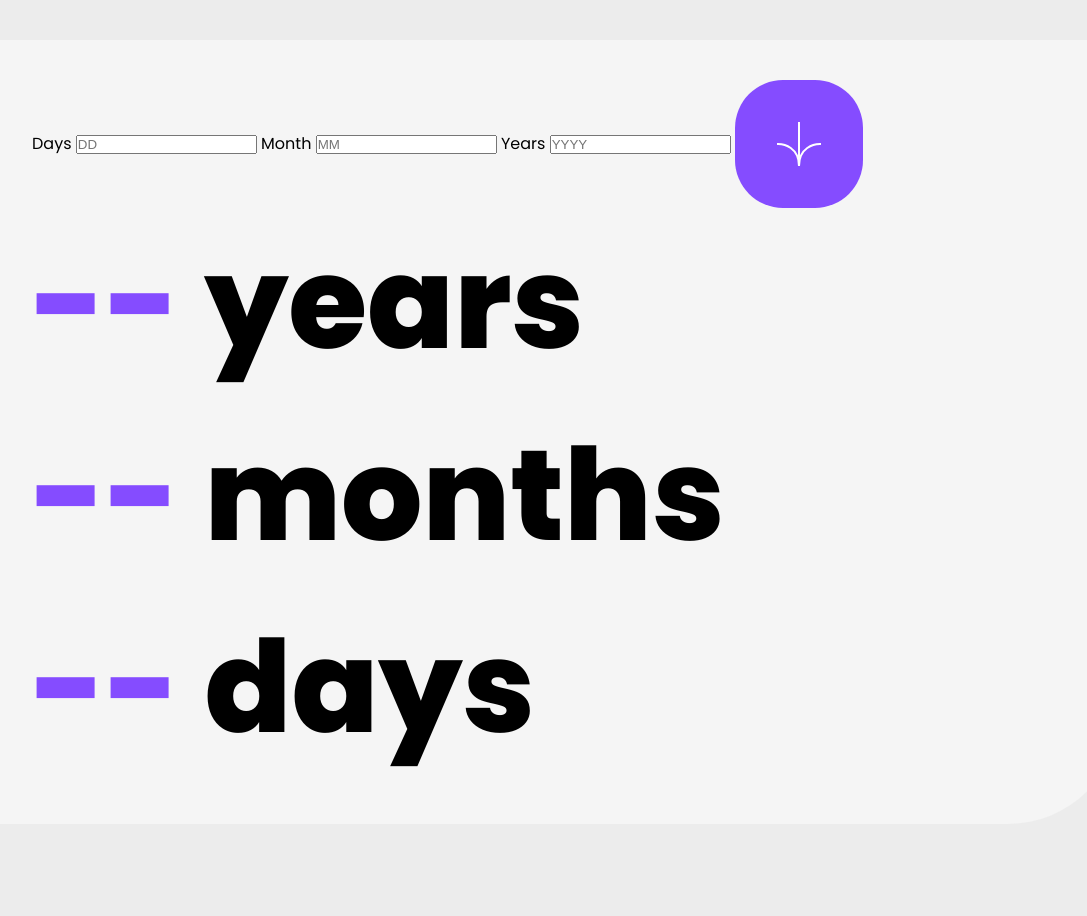
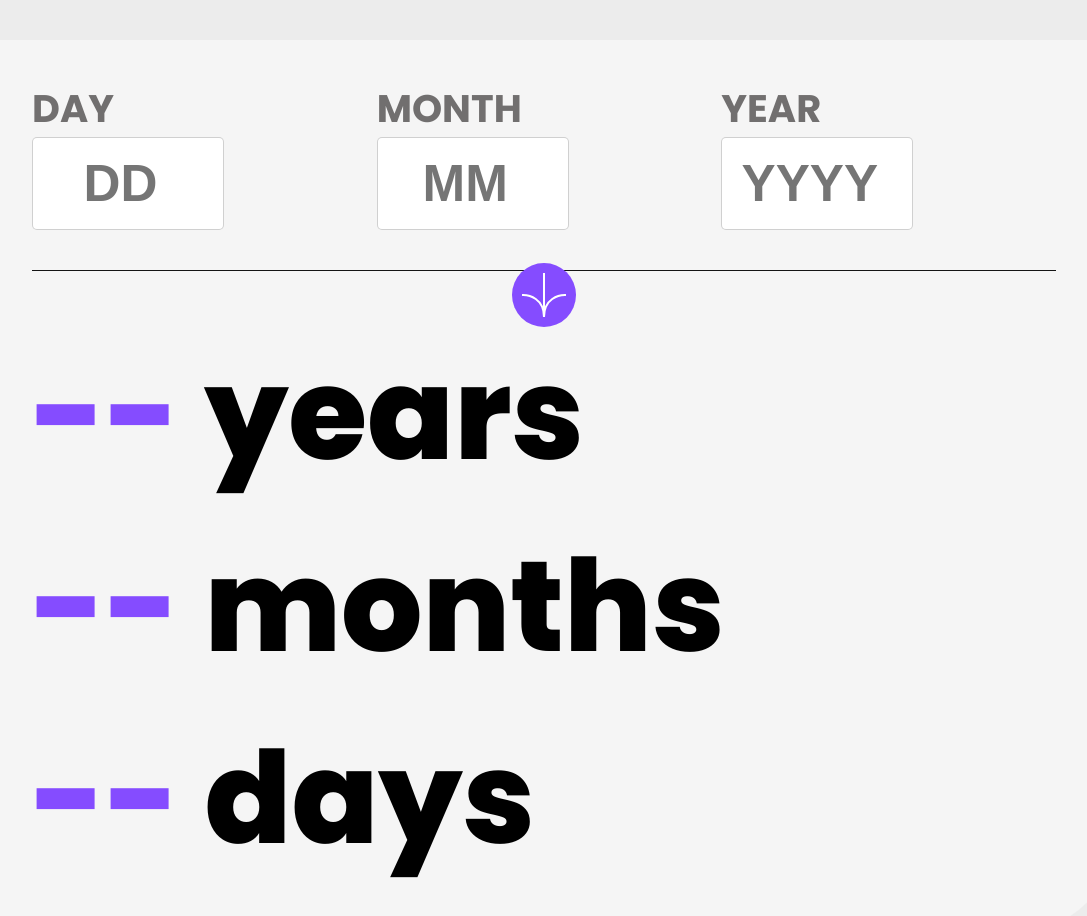
Before and after one commit to SinthMite/Age-Calculator, a plain HTML site: page age-calculator-app-main/index.html in a window 1280 px wide. Shown: the whole page, without its empty margins (96-1183 px from the left). Before the commit the page ends 864 px from the top, so only its background shows below. Drawn offline with Linux system fonts and the light colour scheme.

Commit message:
The Program Completed

```diff
--- a/age-calculator-app-main/index.html
+++ b/age-calculator-app-main/index.html
@@ -19,15 +19,18 @@
 <main>
 <section id="inputSection">
   <form id="Dates">
-
-    <label for="days" class="nameLabel">Days</label>
-    <input id="days" name="days" type="number" placeholder="DD" required>
-
-    <label for="months" class="nameLabel">Month</label>
-    <input id="months" name="months" type="number" placeholder="MM" required>
-
-    <label for="years" class="nameLabel">Years</label>
-    <input id="years" name="years" type="number" placeholder="YYYY" min="1000" required>
+    <section class="times">
+      <label for="days" class="nameLabel">DAY</label>
+      <input id="days" name="days" type="number" placeholder="DD" class="numberInput" required>
+    </section>
+    <section class="times">
+      <label for="months" class="nameLabel">MONTH</label>
+      <input id="months" name="months" type="number" placeholder="MM" class="numberInput" required>
+    </section>
+    <section class="times">
+      <label for="years" class="nameLabel">YEAR</label>
+      <input id="years" name="years" type="number" placeholder="YYYY" min="1000" class="numberInput" required>
+    </section>
     <input type="submit" id="submit" value="">
   </form>
 </section>
--- a/age-calculator-app-main/styles.css
+++ b/age-calculator-app-main/styles.css
@@ -1,44 +1,103 @@
-body{
+body {
     font-family: "Poppins", sans-serif;
     background-color: rgb(236, 236, 236);
     padding: 5vh 5vw;
+    margin: 0;
+}
 
-}
-*{
-    margin: 0;
-    padding: 0%;
+* {
     box-sizing: border-box;
 }
 
-main{
+main {
     padding: 5vh 5vw;
     background-color: rgb(245, 245, 245);
     border-radius: 1rem 1rem 7rem 1rem;
 }
-#inputSection{
-
+.nameLabel{
+    font-size: 3vw;
+    font-weight: 600;
+    color: hsl(0, 1%, 44%);
+}
+#inputSection {
+    padding-bottom: 5vh;
+    border-bottom: 1px solid hsl(0, 0%, 8%);
+    position: relative; /* Make #inputSection a positioning context */
 }
 
+#inputSection form {
+    display: flex;
+    flex-wrap: wrap; /* Allow the items to wrap to the next line if needed */
+    gap: 10px; /* Adjust the gap between items */
+}
 
+.numberInput {
+    border: 1.4px solid hsla(0, 0%, 8%, 0.2);
+    border-radius: 5px;
+    padding: 2vh 1vw;
+    max-width: 15vw;
+    font-size: 4vw;
+    font-weight: 800;
+    color: hsl(0, 1%, 44%);
+    text-align: center;
+}
 
-#submit{
+.times {
+    display: flex;
+    flex-direction: column;
+    flex-grow: 1; /* Allow the sections to take up all available space */
+}
+
+#submit {
     background-image: url('assets/images/icon-arrow.svg');
     background-repeat: no-repeat;
     background-position: center;
-    min-width: 10vw;
-    aspect-ratio: 1;
+    aspect-ratio: 1/1;
     border: none;
-    border-radius: 3rem;
-    background-color:  hsl(259, 100%, 65%);;
+    border-radius: 50%;
+    background-color: hsl(259, 100%, 65%);
+    position: absolute;
+    bottom: -30%;
+    left: 50%;
+    transform: translateX(-50%);
+    transition: left, background-color;
+    transition-duration: 1s;
 }
-#submit:hover{
+
+#submit:hover {
     background-color: hsl(0, 0%, 8%);
 }
-#resultSection{
+#submit:active{
+    left: 100%;
+}
+#resultSection {
+    padding-top: 3rem;
     font-size: 10vw;
     font-weight: 800;
 }
 
-.allResults{
+.allResults {
     color: hsl(259, 100%, 65%);
 }
+
+@media screen and (min-width: 320px){
+    #submit{
+        width: 60px;
+    }
+}
+@media screen and (max-width: 1024px){
+    #submit{
+        width: 8vh;
+    }
+}
+@media screen and (min-width: 1025px){
+    #submit{
+        width: 150px;
+    }
+}
+@media screen and (min-width: 1025px){
+    #submit{
+        width: 8vh;
+
+}
+}
```
Also changed, not shown: 1 other file.
